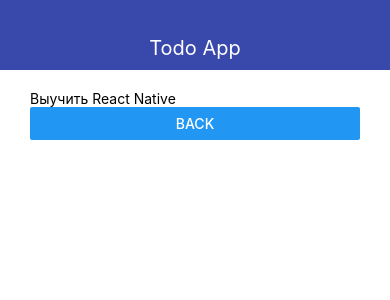
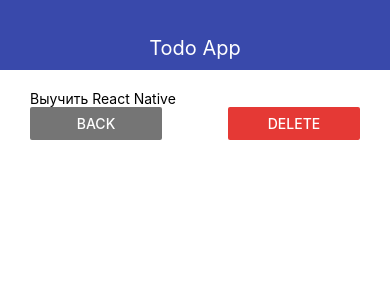
Before and after one commit to OnoprienkoArtem/RN-app-todo, a React Native app: screen / in a window 390 px wide. Shown: the top 300 px of the page. Built offline with nearby package versions, Linux system fonts and the light colour scheme.

Commit message:
add constant for color

```diff
--- a/src/components/AddTodo.js
+++ b/src/components/AddTodo.js
@@ -1,5 +1,6 @@
 import React, { useState } from 'react';
 import { StyleSheet, View, TextInput, Button, Alert } from 'react-native';
+import { THEME } from '../theme';
 
 export const AddTodo = ({ onSubmit }) => {
     const [value, setValue] = useState('');
@@ -40,6 +41,6 @@
         padding: 10,
         borderStyle: 'solid',
         borderBottomWidth: 2,
-        borderBottomColor: '#3949ab'
+        borderBottomColor: THEME.MAIN_COLOR
     }
 });
--- a/src/components/Navbar.js
+++ b/src/components/Navbar.js
@@ -1,5 +1,6 @@
 import React from 'react';
 import { StyleSheet, Text, View } from 'react-native';
+import { THEME } from '../theme';
 
 export const Navbar = (props) => {
     return (
@@ -14,7 +15,7 @@
         height: 70,
         alignItems: 'center',
         justifyContent: 'flex-end',
-        backgroundColor: '#3949ab',
+        backgroundColor: THEME.MAIN_COLOR,
         paddingBottom: 10
     },
     text: {
--- a/src/screens/TodoScreen.js
+++ b/src/screens/TodoScreen.js
@@ -1,15 +1,29 @@
 import React from 'react';
 import { StyleSheet, Text, View, Button } from 'react-native';
+import { THEME } from '../theme';
 
-export const TodoScreen = ({goBack, todo}) => {
+export const TodoScreen = ({ goBack, todo }) => {
     return (
         <View>
             <Text>{todo.textTodo}</Text>
-            <Button title='Back' onPress={goBack}></Button>
+            <View style={styles.buttons}>
+                <View style={styles.button}>
+                    <Button title='Back' color={THEME.GREY_COLOR} onPress={goBack} />
+                </View>
+                <View style={styles.button}>
+                    <Button title='Delete' color={THEME.DANGER_COLOR} />
+                </View>
+            </View>
         </View>
     );
 }
 
 const styles = StyleSheet.create({
-
+    buttons: {
+        flexDirection: 'row',
+        justifyContent: 'space-between'
+    },
+    button: {
+        width: '40%'
+    }
 });
--- /dev/null
+++ b/src/theme.js
@@ -0,0 +1,5 @@
+export const THEME = {
+    DANGER_COLOR: '#e53935',
+    GREY_COLOR: '#757575',
+    MAIN_COLOR: '#3949ab'
+}
```
